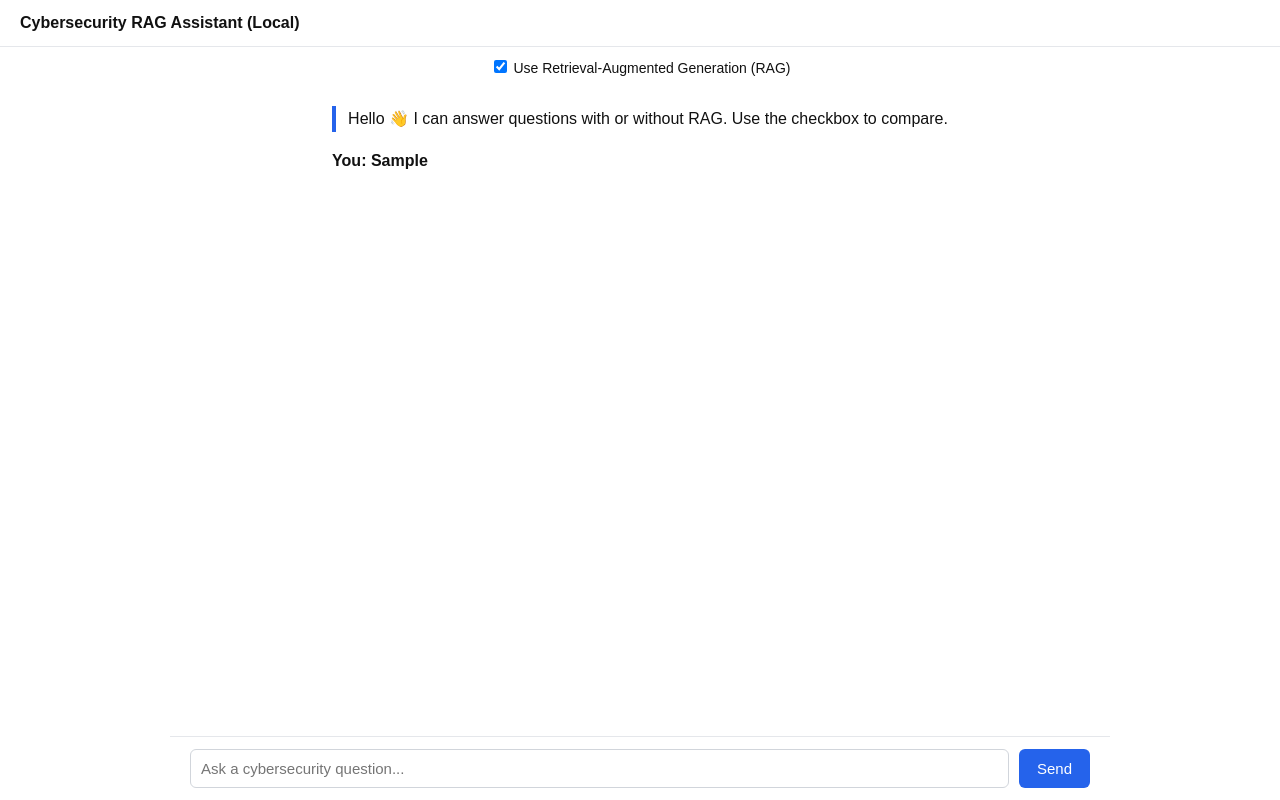
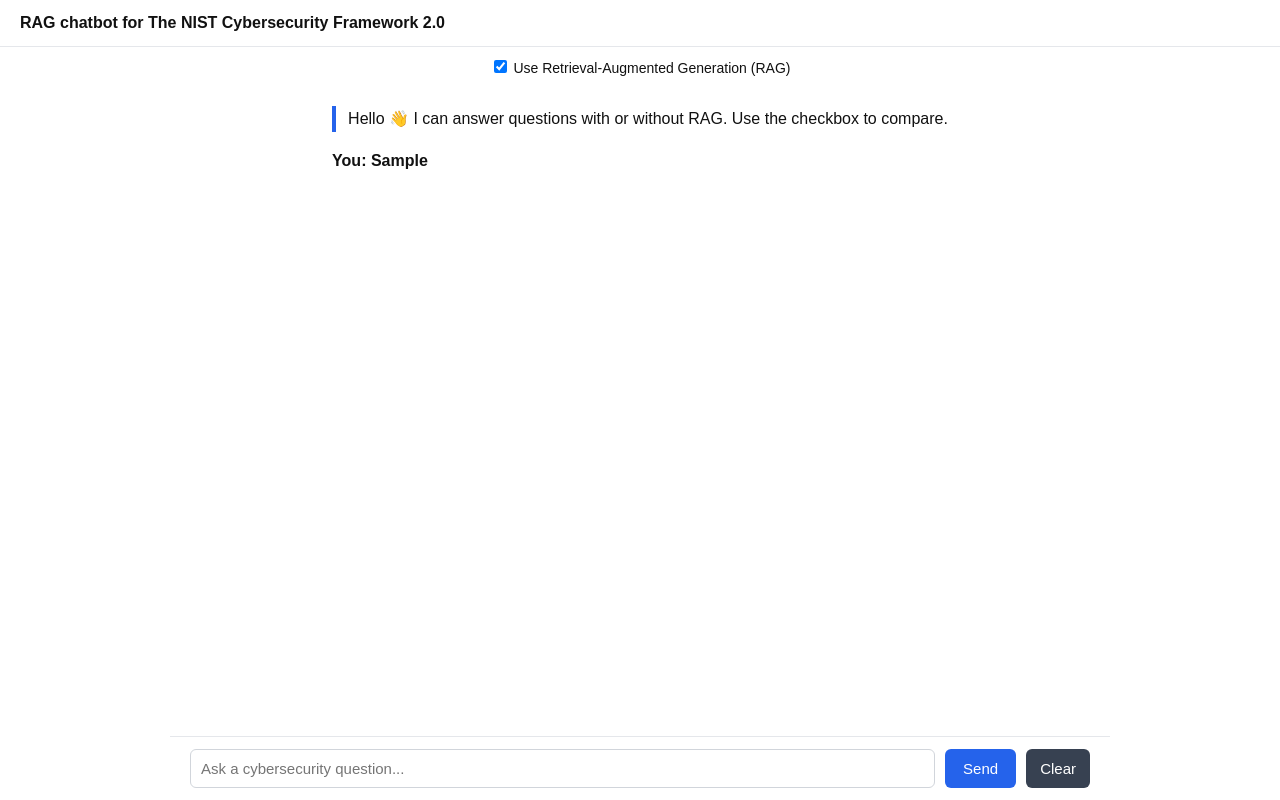
Before and after one commit to olanak/cybersec-chatbot, a plain HTML site: page frontend/index.html in a window 1280 px wide. Both pictures are taken after typing "Sample" into the empty fields and a click on the button "Send". Drawn offline with Linux system fonts and the light colour scheme; no server answers.

Commit message:
added clear button for the chat

```diff
--- a/frontend/index.html
+++ b/frontend/index.html
@@ -1,5 +1,6 @@
 <!DOCTYPE html>
 <html lang="en">
+
 <head>
   <meta charset="UTF-8" />
   <title>Cybersecurity RAG Chatbot</title>
@@ -84,11 +85,24 @@
       border-radius: 6px;
       cursor: pointer;
     }
+
+    #clear-btn {
+      padding: 8px 14px;
+      border-radius: 6px;
+      border: none;
+      background: #374151;
+      color: white;
+      cursor: pointer;
+    }
+
+    #clear-btn:hover {
+      background: #4b5563;
+    }
   </style>
 </head>
 
 <body>
-  <header>Cybersecurity RAG Assistant (Local)</header>
+  <header>RAG chatbot for The NIST Cybersecurity Framework 2.0 </header>
 
   <div id="controls">
     <label>
@@ -102,6 +116,7 @@
   <footer>
     <input id="input" type="text" placeholder="Ask a cybersecurity question..." />
     <button id="send">Send</button>
+    <button id="clear-btn" type="button">Clear</button>
   </footer>
 
   <script>
@@ -110,6 +125,8 @@
     const input = document.getElementById("input");
     const sendBtn = document.getElementById("send");
     const ragToggle = document.getElementById("rag-toggle");
+    const clearBtn = document.getElementById("clear-btn");
+
 
     function addMessage(text, cls, sources = []) {
       const div = document.createElement("div");
@@ -127,6 +144,7 @@
       chat.scrollTop = chat.scrollHeight;
     }
 
+
     async function sendMessage() {
       const text = input.value.trim();
       if (!text) return;
@@ -136,7 +154,9 @@
 
       const res = await fetch(API_URL, {
         method: "POST",
-        headers: { "Content-Type": "application/json" },
+        headers: {
+          "Content-Type": "application/json"
+        },
         body: JSON.stringify({
           message: text,
           use_rag: ragToggle.checked
@@ -156,6 +176,16 @@
       "Hello 👋 I can answer questions with or without RAG. Use the checkbox to compare.",
       "bot"
     );
+    clearBtn.addEventListener("click", () => {
+      chat.innerHTML = "";
+
+      // Optional: re-add welcome message
+      addMessage(
+        "Hello 👋 I can answer questions with or without RAG. Use the checkbox to compare.",
+        "bot"
+      );
+    });
   </script>
 </body>
+
 </html>
```
